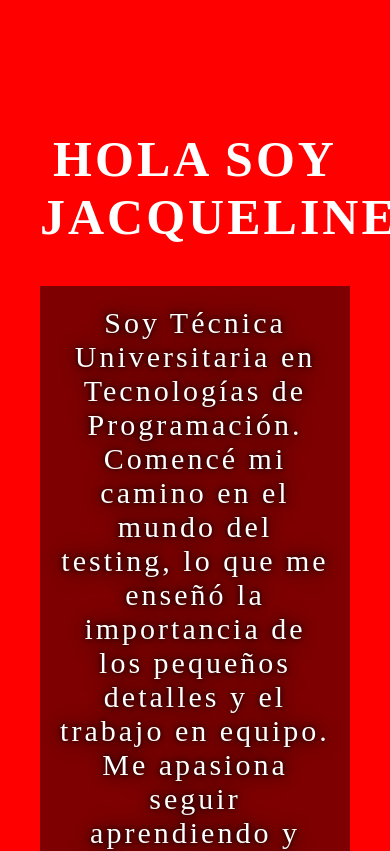
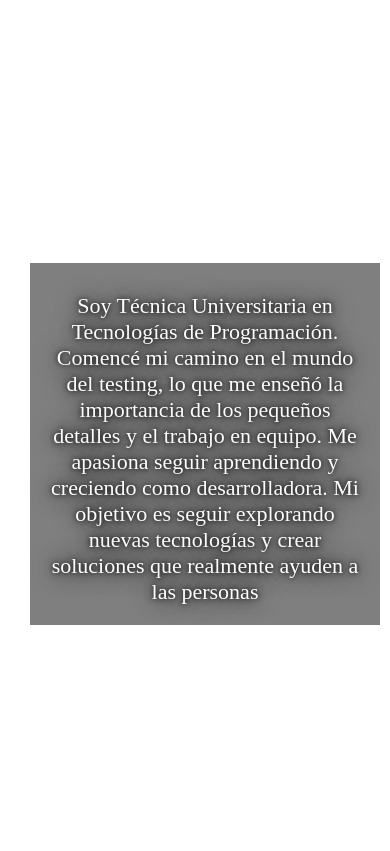
Before and after one commit to jacqurban/portfolio, a Next.js app: page /components/about-me in a window 390 px wide. Shown: the top 851 px of the page. Built offline with nearby package versions, Linux system fonts and the light colour scheme.

Commit message:
Responsive Actualizado

```diff
--- a/app/components/about-me/aboutMe.module.css
+++ b/app/components/about-me/aboutMe.module.css
@@ -3,8 +3,18 @@
     flex-direction: column;
     scroll-margin-top: 200px;
     min-height: 80vh;
+    padding-top: 120px;
 
+}
+
+
+@media (max-width: 400px){
+    .seccionAboutMe{
+        margin-bottom: 0px;
+        padding-bottom: 0px;
+        min-height: 80vh;
     }
+}
 
 .presentacion {
     margin: 20px;
@@ -16,6 +26,12 @@
     color: #fff;
     font-weight: 800;
     }
+
+@media (max-width: 400px) {
+    .presentacion {
+        font-size: 20px;
+    }
+}
 
 
 
@@ -38,13 +54,29 @@
 
 
 }
+@media (max-width: 400px) {
+    .textPresentacion {
+        font-size: 22px;
+        padding-top: 30px;
+        letter-spacing: 0px;
 
+    }
+}
 
 .redesSociales {
     display: flex;
     justify-content: center;
     gap: 20px;
     margin-top: 30px;
+}
+
+@media (max-width: 400px) {
+    .redesSociales {
+
+        padding-top: 30px;
+
+
+    }
 }
 
 .icono {
--- a/app/components/about-me/page.js
+++ b/app/components/about-me/page.js
@@ -8,10 +8,11 @@ const AboutMe = () => {
       <section className={styles.seccionAboutMe}>
         <a id="aboutMe"></a>
 
-        <span className={styles.presentacion}>Hola Soy Jacqueline</span>
+        <div className={styles.presentacion}>Hola Soy Jacqueline</div>
 
-        <span className={styles.textPresentacion}>
-        Soy Técnica Universitaria en Tecnologías de Programación. Comencé mi camino en el mundo del testing, lo que me enseñó la importancia de los pequeños detalles y el trabajo en equipo. Me apasiona seguir aprendiendo y creciendo como desarrolladora. Mi objetivo es seguir explorando nuevas tecnologías y crear soluciones que realmente ayuden a las personas        </span>
+        <div className={styles.textPresentacion}>
+        Soy Técnica Universitaria en Tecnologías de Programación. Comencé mi camino en el mundo del testing, lo que me enseñó la importancia de los pequeños detalles y el trabajo en equipo. Me apasiona seguir aprendiendo y creciendo como desarrolladora. Mi objetivo es seguir explorando nuevas tecnologías y crear soluciones que realmente ayuden a las personas
+        </div>
 
         <div className={styles.redesSociales}>
           <a
--- a/app/components/skills/skills.js
+++ b/app/components/skills/skills.js
@@ -9,10 +9,10 @@ const Skills = () => {
   return (
     <div className={styles.seccionSkills}>
       <a id="contact"></a>
+      <div className={styles.titulo}>Skills</div>
+      <div className={styles.textoSuperior}>
 
-      <div className={styles.textoSuperior}>
-        <span className={styles.titulo}>Skills</span>
-        <p>A medida que avanzo en mi carrera como desarrolladora, he adquirido experiencia en diversas tecnologías que me permiten enfrentar proyectos desafiantes. Estas son algunas de las herramientas y lenguajes con los que estoy trabajando actualmente:</p>
+        A medida que avanzo en mi carrera como desarrolladora, he adquirido experiencia en diversas tecnologías que me permiten enfrentar proyectos desafiantes. Estas son algunas de las herramientas y lenguajes con los que estoy trabajando actualmente:
       </div>
 
       <div className={styles.contenedorCards}>
--- a/app/page.js
+++ b/app/page.js
@@ -12,8 +12,6 @@ export default function Home() {
   return (
     <>
       <div className={styles.container}>
-
-
       <video autoPlay loop muted className={styles.videoBackground}>
         <source src="https://firebasestorage.googleapis.com/v0/b/webagent-imuv.appspot.com/o/Background-Santex-site.mp4?alt=media&token=70979fe0-2cc9-4e5d-a1d0-21b88e6c88b6" type="video/mp4" />
         Tu navegador no soporta el video.
--- a/app/styles/global.css
+++ b/app/styles/global.css
@@ -6,6 +6,5 @@ html,body {
     font-family: 'Times New Roman', Times, serif;
     scroll-behavior: smooth;
     scroll-padding-top: 90px;
-    background-color: red;
-
+    overflow-x: hidden;
   }
--- a/app/styles/page.module.css
+++ b/app/styles/page.module.css
@@ -4,50 +4,27 @@
   gap: 10px;
   max-width: 1200px;
   margin: 0 auto;
-  padding: 20px;
-  padding-top: 60px;
   z-index: 1;
   position: relative;
   scroll-behavior: smooth;
   scroll-padding-top: 90px;
+
 }
+
+@media (max-width: 390px) {
+  .container {
+    width: 100%;
+    padding: 10px;
+
+  }
+}
+
 
 .videoBackground {
   position: fixed;
   top: 0;
   left: 0;
-  width: 100vw;
-  height: 100vh;
+
   object-fit: cover;
   z-index: -1;
 }
-
-/*
-.videoBackground {
-  position: fixed;
-  top: 0;
-  left: 0;
-  width: 100%;
-  height: 100%;
-  object-fit: cover;
-  z-index: -1;
-
-}*/
-/*
-body {
-  background-color: #000;
-  font-family: Arial, Helvetica, sans-serif;
-  -webkit-font-smoothing: antialiased;
-  -moz-osx-font-smoothing: grayscale;
-  scroll-behavior: smooth;
-}
-
-
-html {
-  scroll-behavior: smooth;
-  background-color: #000;
-  scroll-padding-top: 90px;
-
-}
-
-*/
```
Also changed, not shown: app/components/menu/menu.module.css (+11 -4 lines), app/components/proyects/proyects.js (+8 -4 lines), app/components/proyects/proyects.module.css (+18 -15 lines), app/components/skills/skills.module.css (+28 -13 lines).
